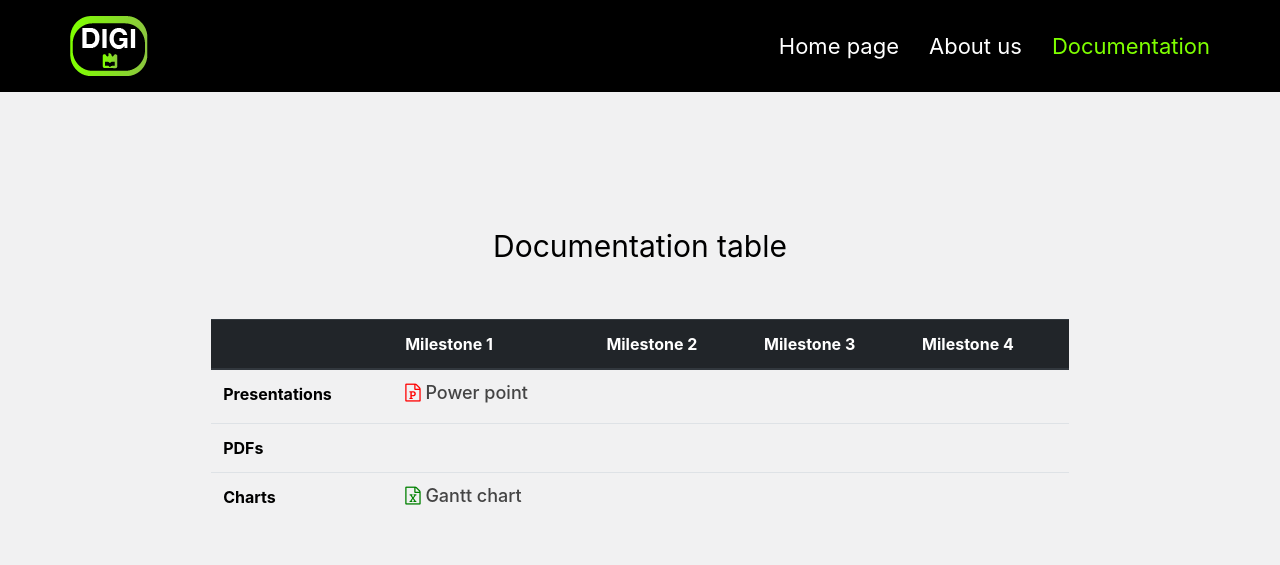
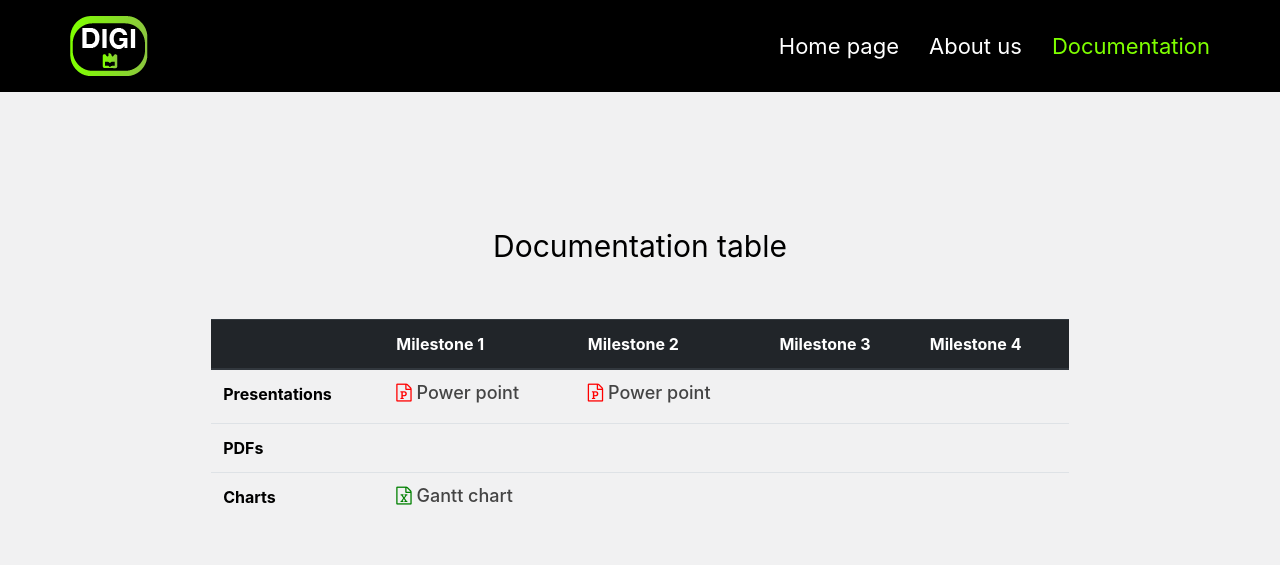
Before and after one commit to PedroG-8/DigiUA, a plain HTML site: page docs/documentation.html in a window 1280 px wide. Drawn offline with nearby package versions, Linux system fonts and the light colour scheme.

Commit message:
Added milestone 2 presentation

```diff
--- a/docs/documentation.html
+++ b/docs/documentation.html
@@ -58,7 +58,9 @@
                 <h6 class="letter-docs"><i class="fa fa-file-powerpoint-o" style="font-size:18px;color:red"></i>  Power point</h6>
               </a>
             </td>
-            <td></td>
+            <td><a style="text-decoration : none" href="https://docs.google.com/presentation/d/13TnrKVbipzmSlP6TbjFMgj-zJD8wvbjz0oLDMA_X3LM/edit?usp=sharing">
+              <h6 class="letter-docs"><i class="fa fa-file-powerpoint-o" style="font-size:18px;color:red"></i>  Power point</h6>
+            </a></td>
             <td></td>
             <td></td>
           </tr>
```
